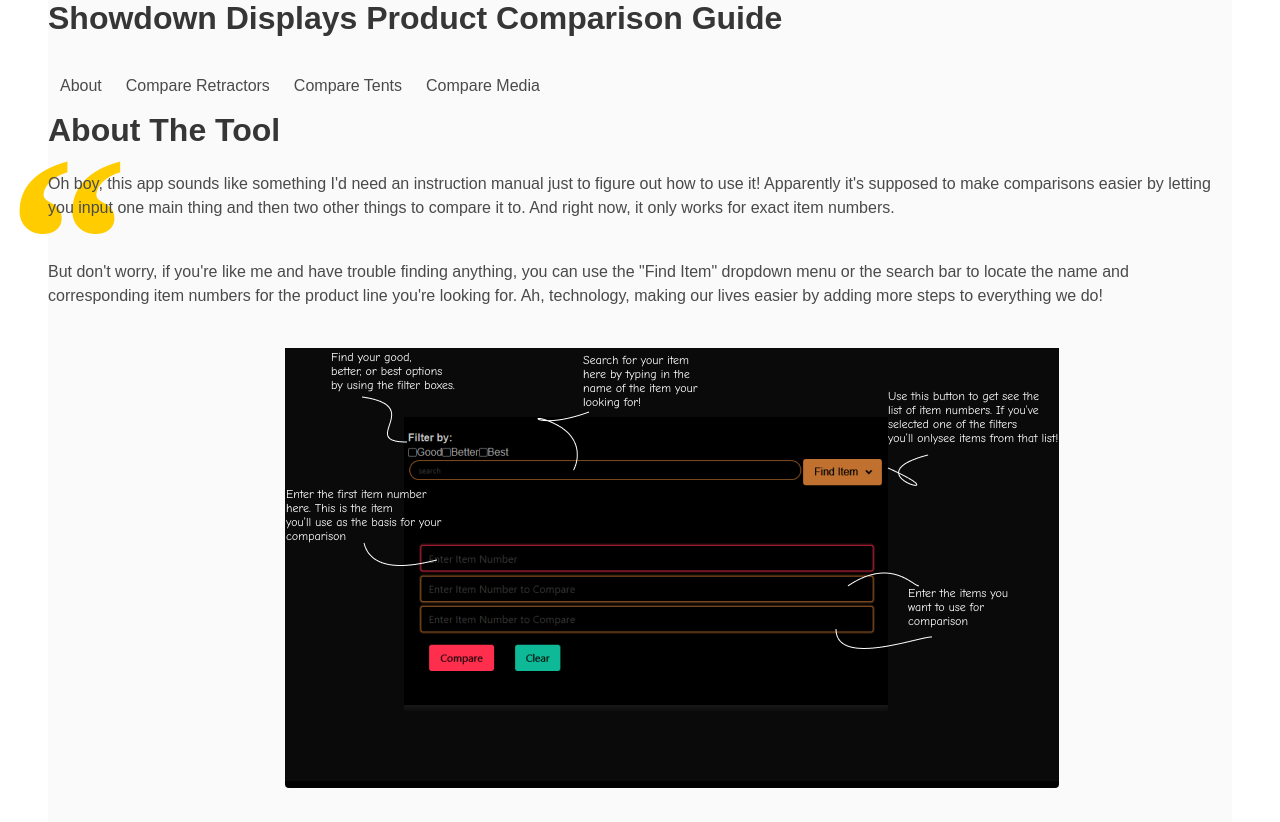
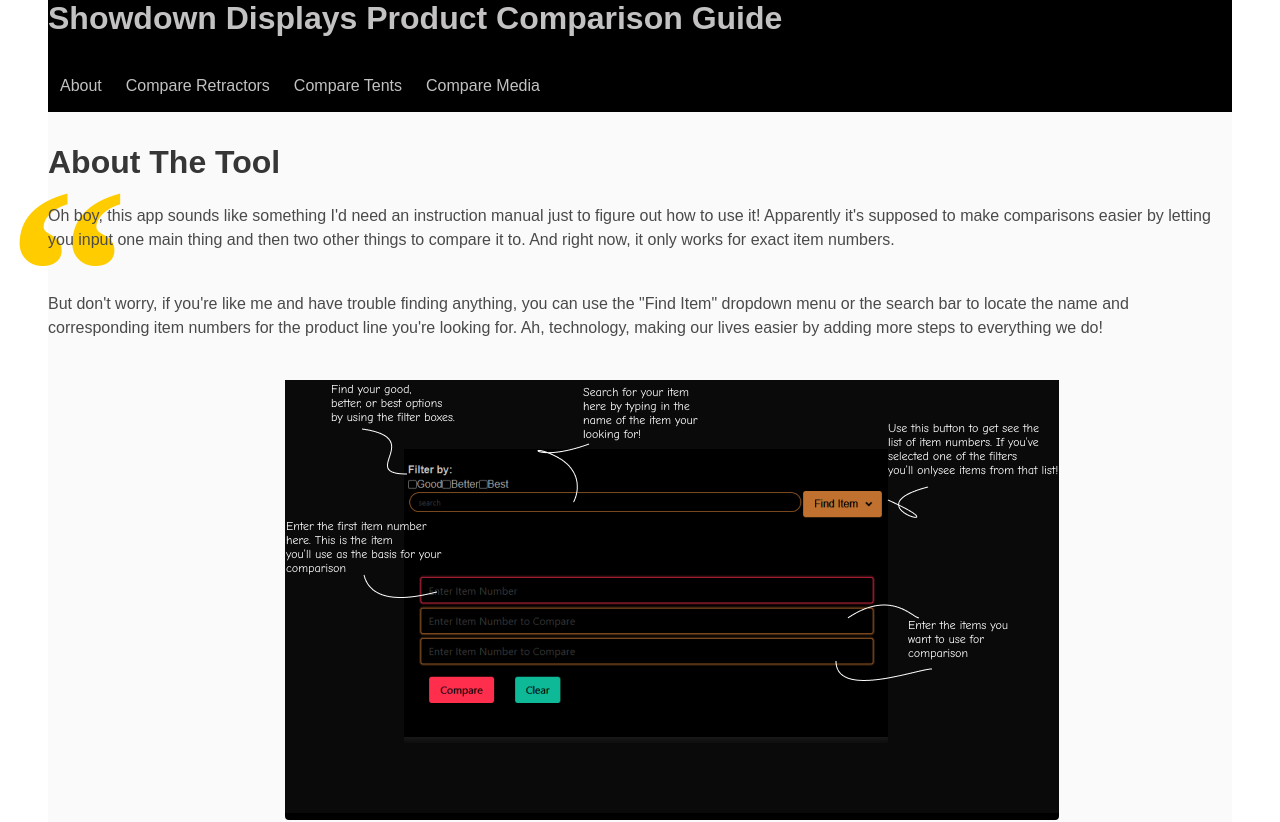
Before and after one commit to SeanHaugen/Comparison_guide, a React (Create React App) app: page / in a window 1280 px wide. Shown: the top 822 px of the page. Built offline with nearby package versions, Linux system fonts and the light colour scheme.

Commit message:
"style update"

```diff
--- a/src/App.css
+++ b/src/App.css
@@ -71,6 +71,15 @@
 
 .icon, span {
   color: white;
+}
+
+.hero {
+  background-color: black;
+  margin-bottom: 2em;
+}
+
+.hero-head, .navbar-item {
+  color:hsla(0, 3%, 87%, 0.876);
 }
 
 .footer {
```
